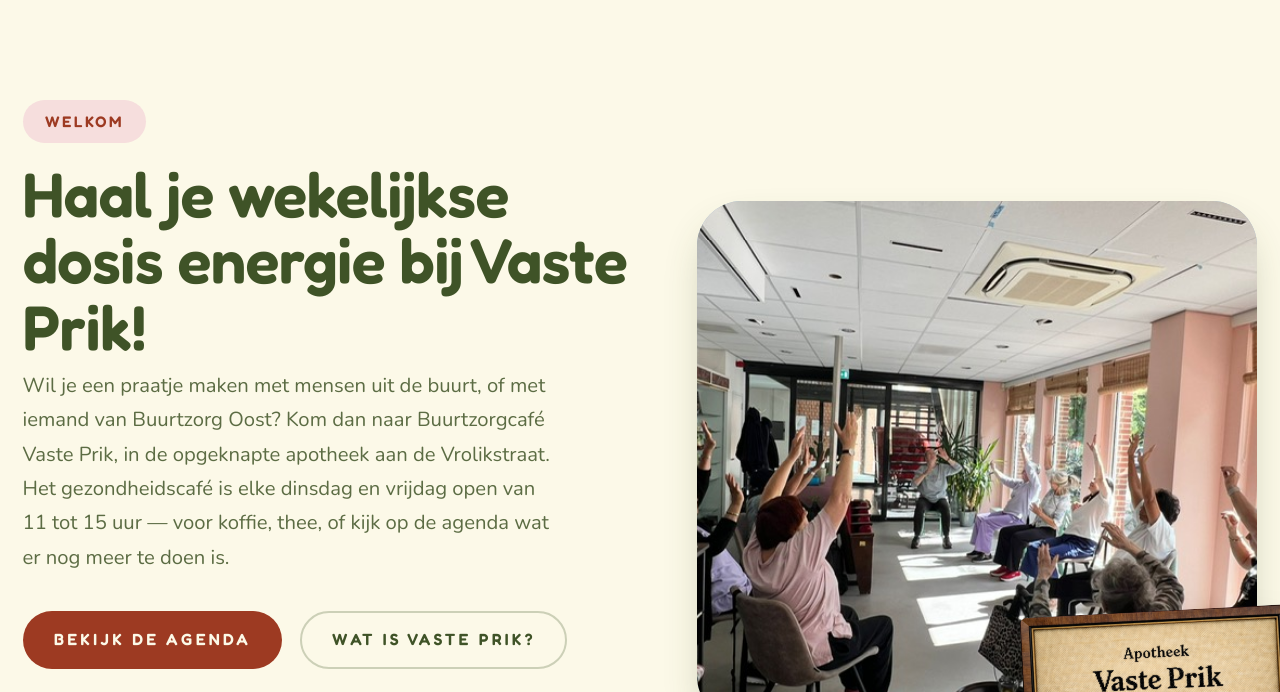
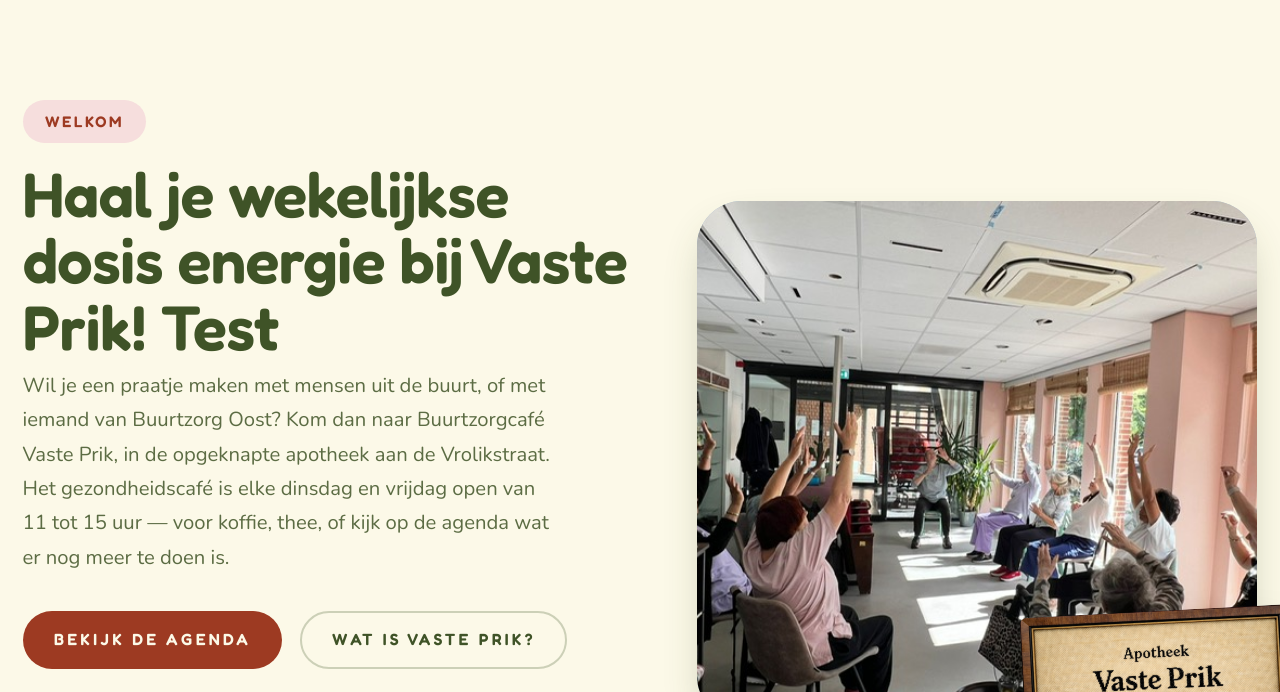
Before and after one commit to larsboesenach/Vaste-prik, a plain HTML site: page index.html in a window 1280 px wide. Shown: the part 108-800 px from the top of the page. Drawn offline with nearby package versions, Linux system fonts and the light colour scheme.

Commit message:
Dit is weer een test

```diff
--- a/index.html
+++ b/index.html
@@ -39,7 +39,7 @@
       <div class="wrap hero-grid">
         <div class="hero-copy">
           <span class="pill">Welkom</span>
-          <h1>Haal je wekelijkse dosis energie bij Vaste Prik!</h1>
+          <h1>Haal je wekelijkse dosis energie bij Vaste Prik! Test</h1>
           <p class="lead">
             Wil je een praatje maken met mensen uit de buurt, of met iemand van Buurtzorg Oost?
             Kom dan naar Buurtzorgcafé Vaste Prik, in de opgeknapte apotheek aan de
```
